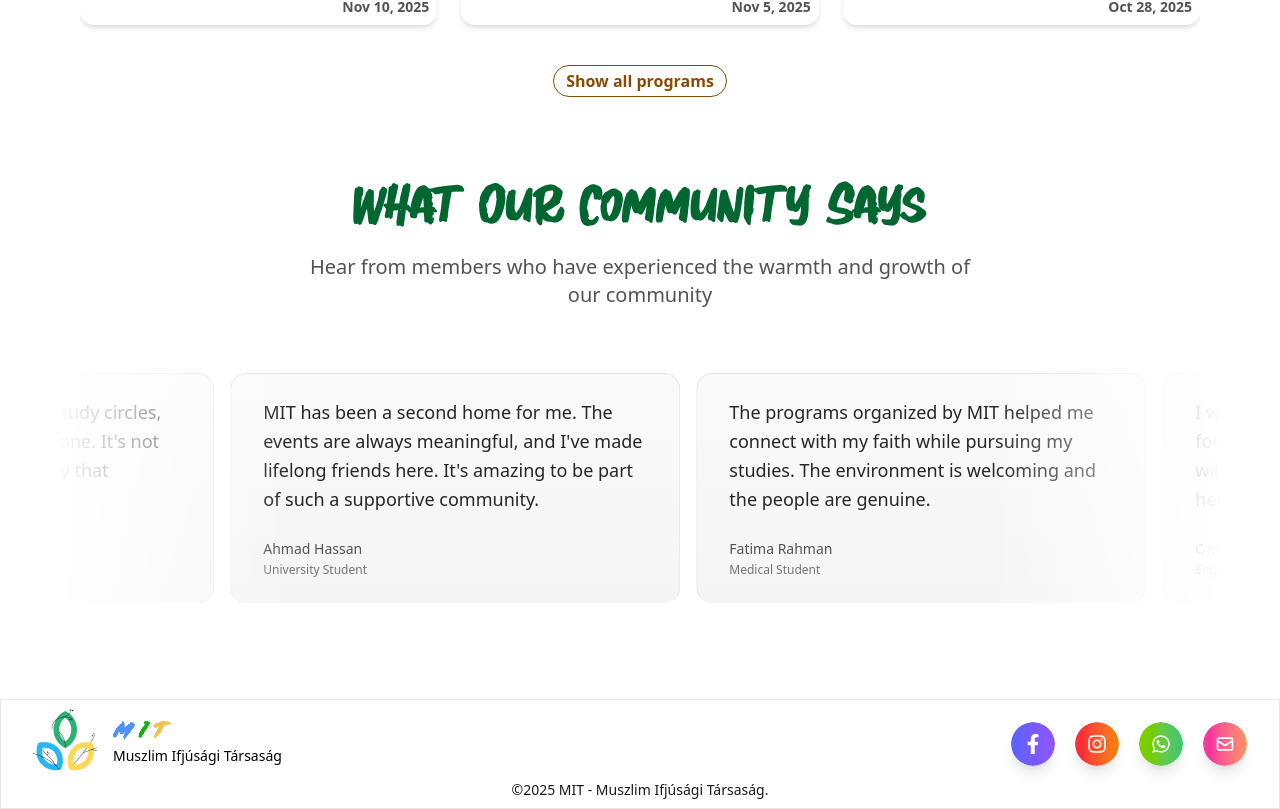
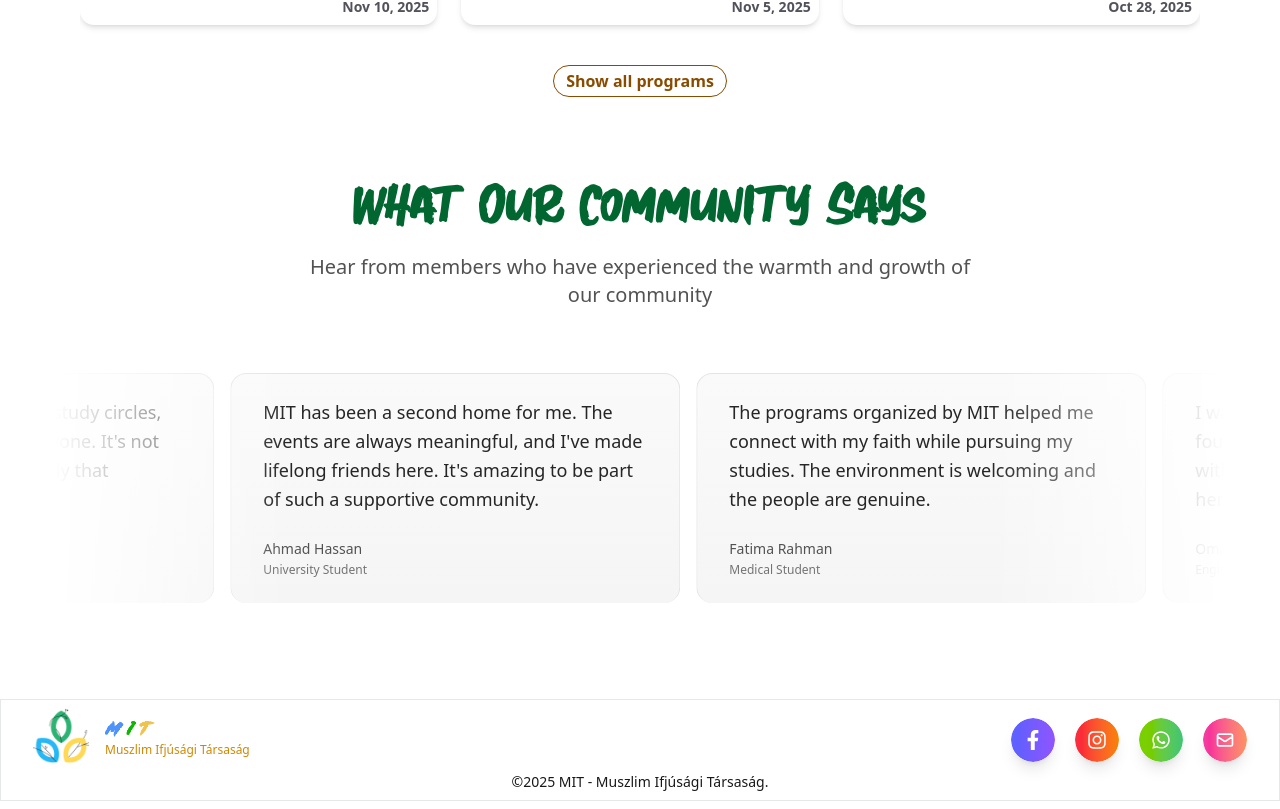
Before and after one commit to mota6em/mit, a Next.js app: page /en in a window 1280 px wide. Shown: the part 2654-3463 px from the top of the page. Built offline with nearby package versions, Linux system fonts and the light colour scheme.

Commit message:
fix(Footer): adjust logo and text sizes for improved visual consistency

```diff
--- a/components/Footer/Footer.tsx
+++ b/components/Footer/Footer.tsx
@@ -13,22 +13,22 @@ export default function Footer() {
         <div className="flex flex-col md:flex-row items-center justify-between gap-2">
           {/* Logo and Name Section */}
           <div className="flex items-center gap-4">
-            <div className="relative w-16 h-16">
+            <div className="relative w-14 h-14">
               <Image src="/imgs/hero/mit-logo-full.png" alt="MIT Logo" fill />
             </div>
             <div className="flex flex-col">
               <div className="flex space-x-0.5">
-                <span className="text-2xl font-bold text-[#4d93fb] monstera-font tracking-widest">
+                <span className="text-xl font-bold text-[#4d93fb] monstera-font tracking-widest">
                   M
                 </span>
-                <span className="text-2xl font-bold text-[#11b505] monstera-font tracking-widest">
+                <span className="text-xl font-bold text-[#11b505] monstera-font tracking-widest">
                   I
                 </span>
-                <span className="text-2xl font-bold text-[#f1c34c] monstera-font tracking-widest">
+                <span className="text-xl font-bold text-[#f1c34c] monstera-font tracking-widest">
                   T
                 </span>
               </div>
-              <span className="text-sm font-medium">{t("subtitle")}</span>
+              <span className="text-xs text-yellow-600 font-medium">{t("subtitle")}</span>
             </div>
           </div>
           {/* Social Media Section */}
```
